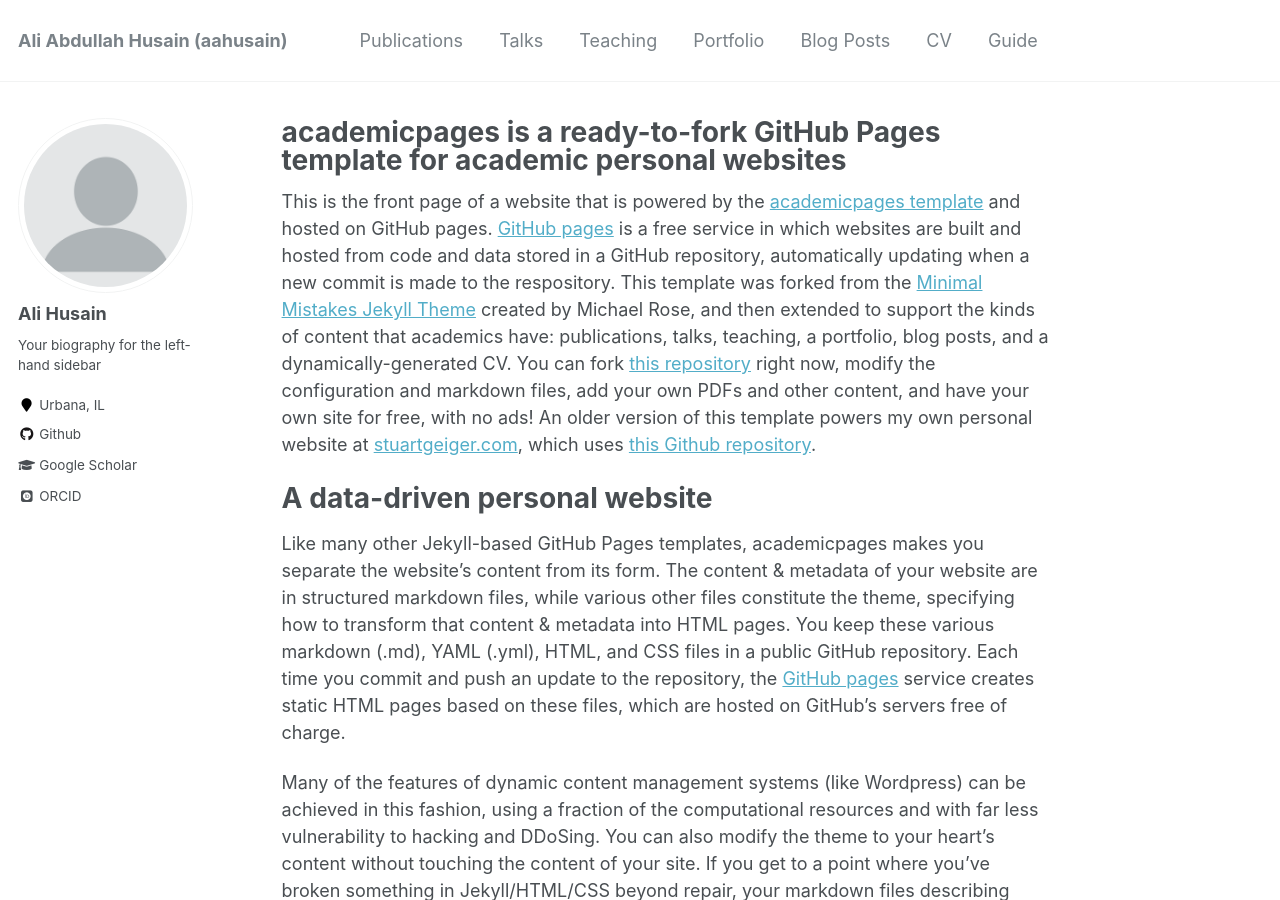
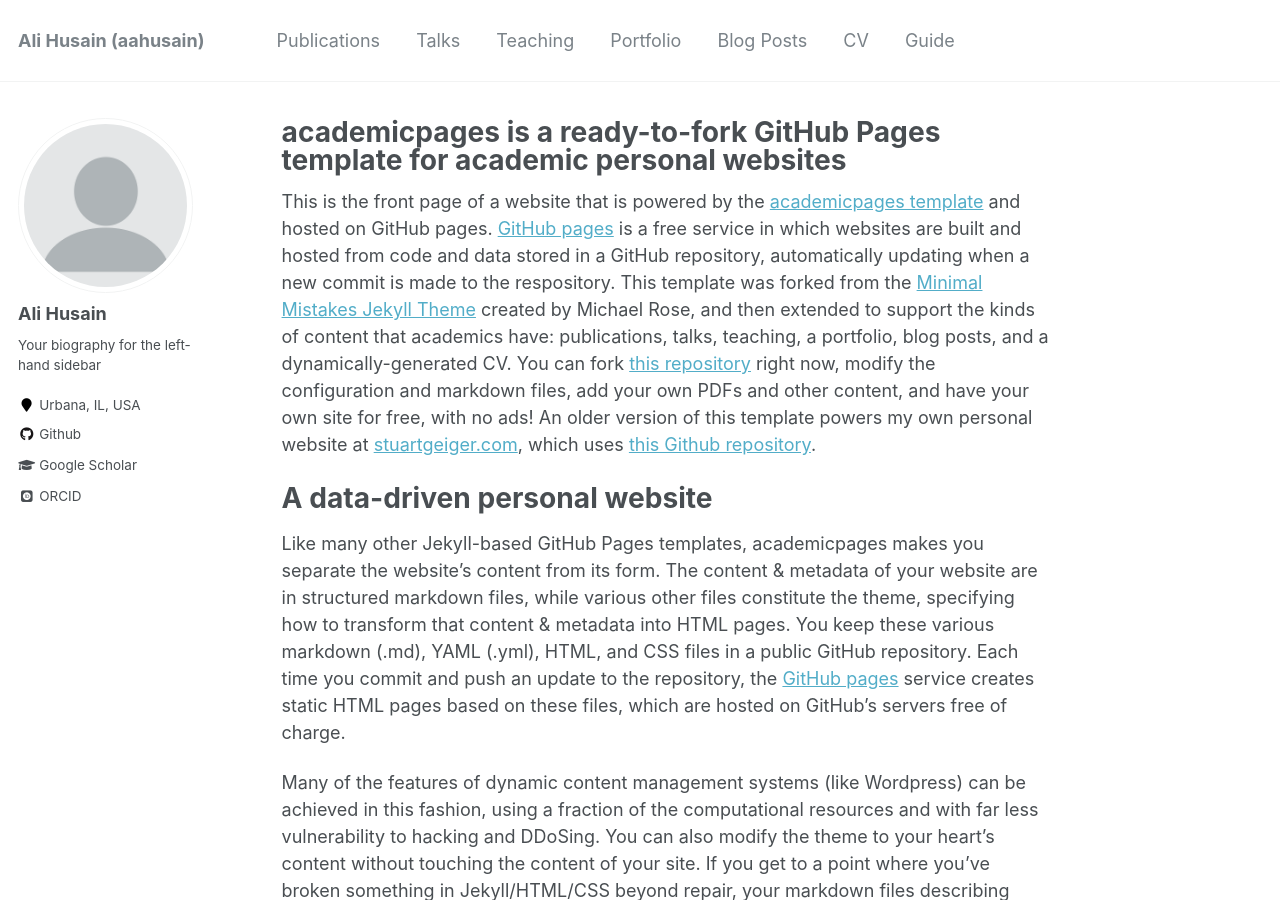
Before and after one commit to ahusain/ahusain.github.io, a Jekyll site: the page built from _pages/about.md, in a window 1280 px wide and 900 px high. Built offline with Jekyll 4.4.1, drawn with Linux system fonts in a browser that asks for light colours; some web fonts are replaced.

Commit message:
Update _config.yml
Added Location

```diff
--- a/_config.yml
+++ b/_config.yml
@@ -7,7 +7,7 @@
 
 # Site Settings
 locale                   : "en-US"
-title                    : "Ali Abdullah Husain (aahusain)"
+title                    : "Ali Husain (aahusain)"
 title_separator          : "-"
 name                     : &name "Ali Abdullah Husain"
 description              : &description "personal description"
@@ -83,7 +83,7 @@ author:
   name             : "Ali Husain"
   avatar           : "profile.png"
   bio              : "Your biography for the left-hand sidebar"
-  location         : "Urbana, IL"
+  location         : "Urbana, IL, USA"
   employer         :
   pubmed           :
   googlescholar    : "https://scholar.google.com/citations?user=y80hcYYAAAAJ"
```
